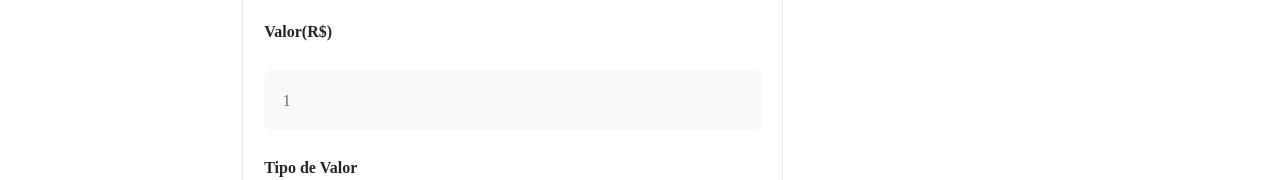
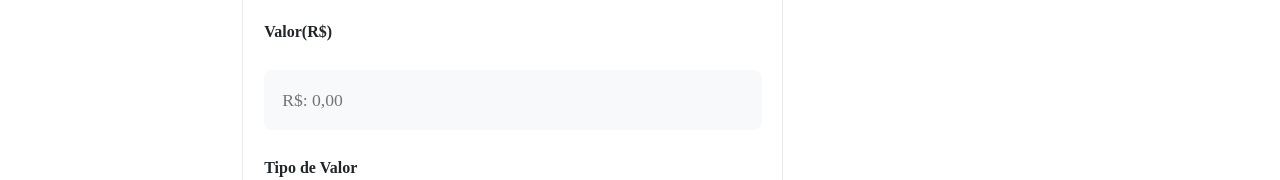
Before and after one commit to JokerMSD/Project-FundFortress, a React (Vite) app: page / in a window 1280 px wide. Shown: the part 290-470 px from the top of the page. Built offline with nearby package versions, Linux system fonts and the light colour scheme; a web font is replaced by a local one.

Commit message:
update src/components/FinanceForm/index.jsx

```diff
--- a/src/components/FinanceForm/index.jsx
+++ b/src/components/FinanceForm/index.jsx
@@ -65,7 +65,7 @@ export const FinanceForm = ({ finances, setFinances, total, setTotal }) => {
             name="value"
             id="value"
             value={value}
-            placeholder="1"
+            placeholder="R$: 0,00"
             required
           />
 
```
